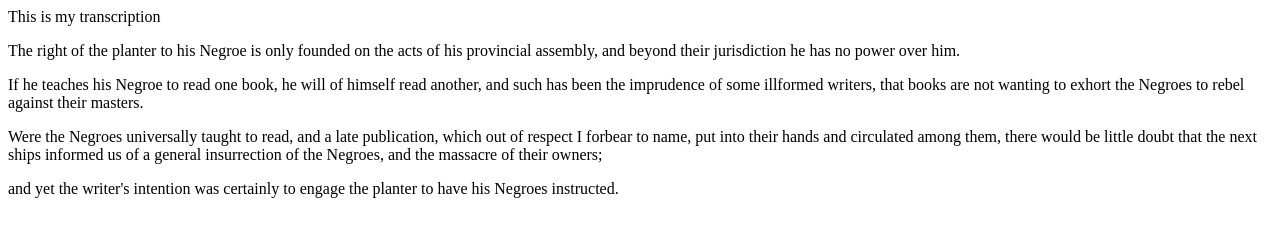
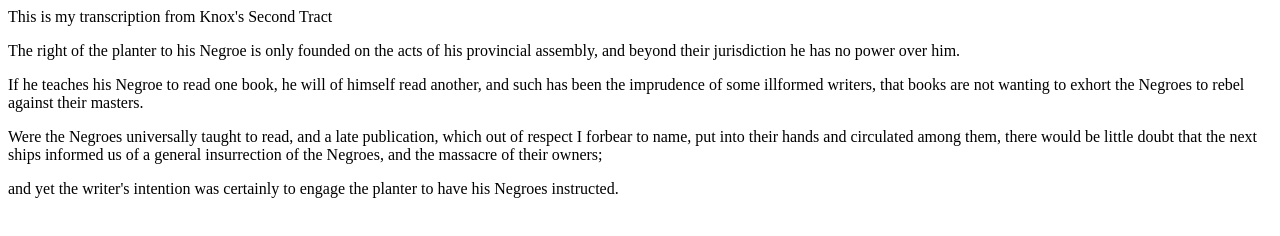
Before and after one commit to jader011/helloworld2, a plain HTML site: page index.html in a window 1280 px wide. Drawn offline with Linux system fonts and the light colour scheme; a script that the page names is missing.

Commit message:
Create index.html

```diff
--- a/index.html
+++ b/index.html
@@ -7,7 +7,7 @@
       <script src="https://hypothes.is/embed.js" async></script>
     </head>
     <body>
-       <hl>This is my transcription </hl>
+       <hl>This is my transcription from Knox's Second Tract</hl>
       <p>The right of the planter to his Negroe is only founded  on the acts of his provincial assembly, and beyond their jurisdiction he has no power over him.</p>
       <p>If he teaches his Negroe to read one book, he will of himself read another, and such has been the imprudence of some illformed writers, that books are not wanting to exhort the Negroes to rebel against their masters.</p>
       <p>Were the Negroes universally taught to read, and a late publication, which out of respect I forbear to name, put into their hands and circulated among them, there would be little doubt that the next ships informed us of a general insurrection of the Negroes, and the massacre of their owners;</p>
```
